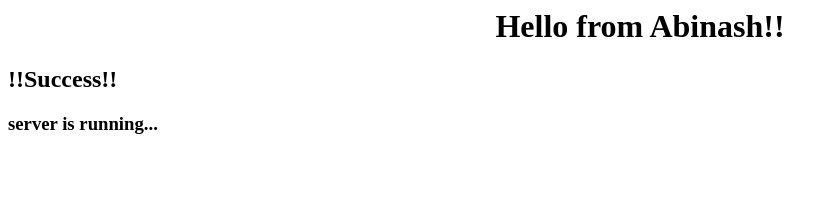
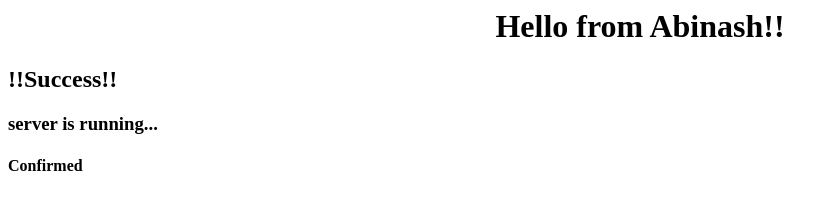
Before and after one commit to Abinash381/webapp, a plain HTML site: page index.html in a window 1280 px wide. Shown: the whole page, without its empty margins (0-837 px from the left). Drawn offline with Linux system fonts and the light colour scheme.

Commit message:
fourth commit

```diff
--- a/index.html
+++ b/index.html
@@ -1,3 +1,4 @@
 <h1 style="text-align: center;">Hello from Abinash!!</h1>
 <h2>!!Success!!</h2>
 <h3> server is running...</h3>
+<h4> Confirmed </h4>
```
